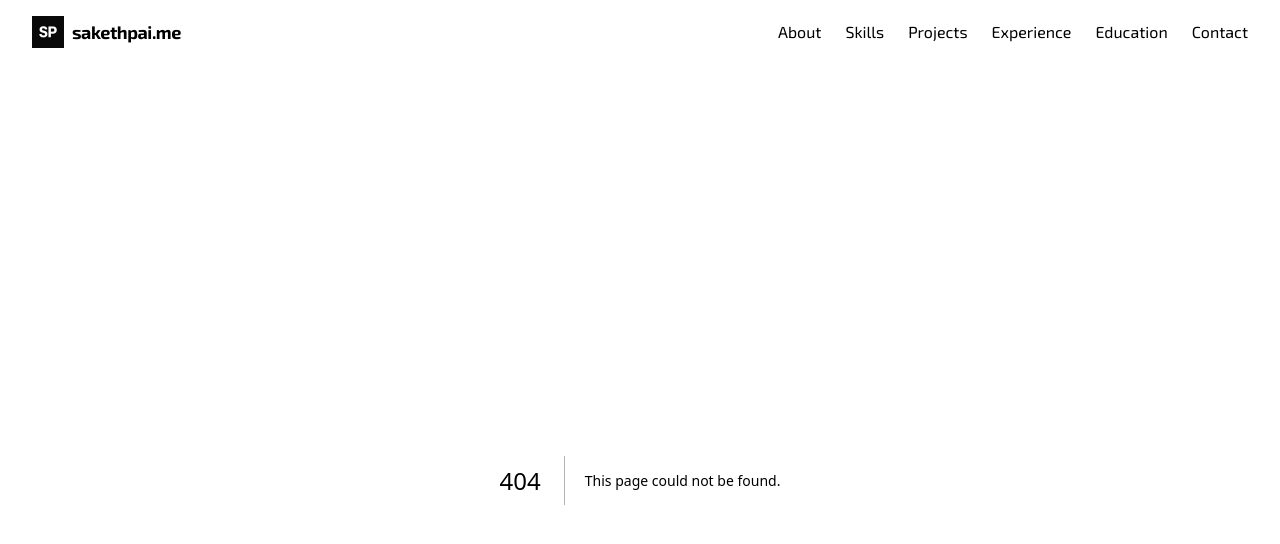
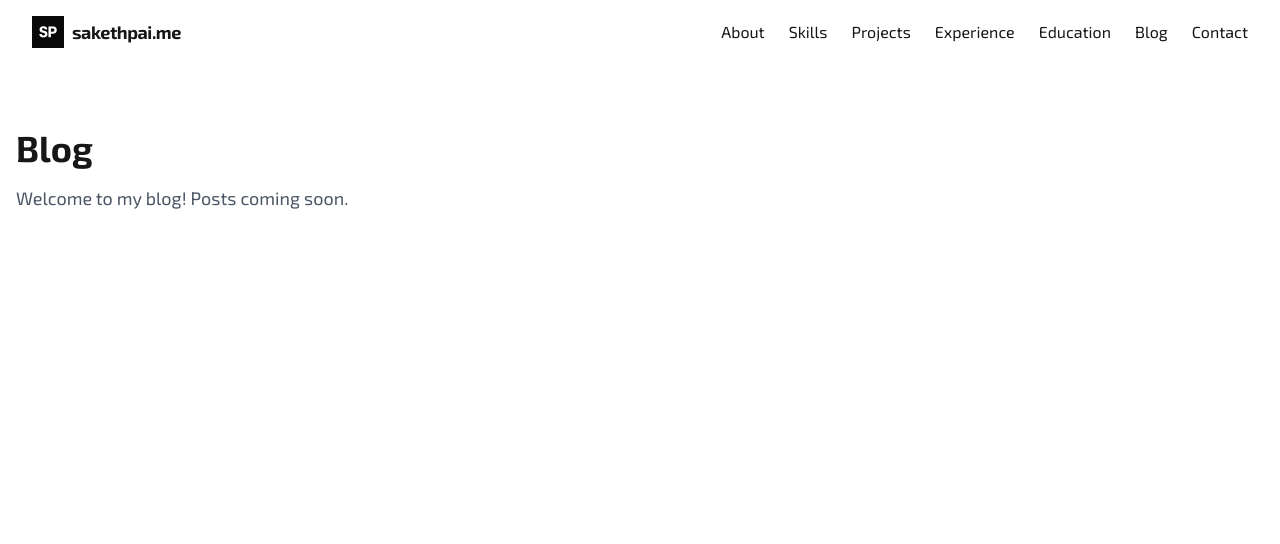
Before and after one commit to SavvyHex/sakethpai.me, a Next.js app: page /blog in a window 1280 px wide. Before the commit this address had no page. Shown: the top 544 px of the page. Built offline with nearby package versions, Linux system fonts and the light colour scheme.

Commit message:
Create `/blog` endpoint

```diff
--- /dev/null
+++ b/app/blog/page.tsx
@@ -0,0 +1,10 @@
+import React from 'react';
+
+export default function BlogPage() {
+  return (
+    <main className="container mx-auto py-12 px-4">
+      <h1 className="text-4xl font-bold mb-4">Blog</h1>
+      <p className="text-lg text-gray-600">Welcome to my blog! Posts coming soon.</p>
+    </main>
+  );
+}
--- /dev/null
+++ b/app/components/FaceBlog.tsx
@@ -0,0 +1,9 @@
+export default function FaceBlog() {
+  return (
+    <div className="face-glow flex flex-col items-center justify-center w-full h-full p-[5%] bg-[#18181b] rounded-2xl text-white overflow-y-auto shadow-lg">
+      <h2 className="text-[clamp(1rem,2vw,2rem)] font-semibold mb-[4%]">📝 Blog</h2>
+      <p className="text-gray-300 mb-4 text-center">Check out my latest posts and thoughts on web development, tech, and more.</p>
+      <a href="/blog" className="text-primary underline hover:no-underline text-lg font-medium">Go to Blog</a>
+    </div>
+  );
+}
--- a/app/components/Navbar.tsx
+++ b/app/components/Navbar.tsx
@@ -7,7 +7,23 @@ const sections = [
   { id: "projects", label: "Projects" },
   { id: "experience", label: "Experience" },
   { id: "education", label: "Education" },
+  // Blog will be inserted before Contact
   { id: "contact", label: "Contact" },
+];
+
+const navLinks = [
+  ...sections.slice(0, 5).map((section) => ({
+    href: `#${section.id}`,
+    label: section.label,
+  })),
+  {
+    href: "/blog",
+    label: "Blog",
+  },
+  ...sections.slice(5).map((section) => ({
+    href: `#${section.id}`,
+    label: section.label,
+  })),
 ];
 
 export default function Navbar() {
@@ -18,14 +34,23 @@ export default function Navbar() {
         <span className="font-bold text-lg tracking-tight">sakethpai.me</span>
       </Link>
       <ul className="flex gap-6 text-base font-medium">
-        {sections.map((section) => (
-          <li key={section.id}>
-            <a
-              href={`#${section.id}`}
-              className="hover:text-primary transition-colors duration-200"
-            >
-              {section.label}
-            </a>
+        {navLinks.map((link) => (
+          <li key={link.label}>
+            {link.href.startsWith("#") ? (
+              <a
+                href={link.href}
+                className="hover:text-primary transition-colors duration-200"
+              >
+                {link.label}
+              </a>
+            ) : (
+              <Link
+                href={link.href}
+                className="hover:text-primary transition-colors duration-200"
+              >
+                {link.label}
+              </Link>
+            )}
           </li>
         ))}
       </ul>
--- a/app/page.tsx
+++ b/app/page.tsx
@@ -5,6 +5,7 @@ import FaceProjects from "./components/FaceProjects";
 import FaceExperience from "./components/FaceExperience";
 import FaceEducation from "./components/FaceEducation";
 import FaceContact from "./components/FaceContact";
+import FaceBlog from "./components/FaceBlog";
 
 export default function Page() {
   return (
@@ -41,8 +42,14 @@ export default function Page() {
         <FaceEducation />
       </section>
       <section
+        id="blog"
+        className="w-full max-w-3xl my-12 scroll-mt-24"
+      >
+        <FaceBlog />
+      </section>
+      <section
         id="contact"
-    className="w-full max-w-3xl my-12 scroll-mt-24"
+        className="w-full max-w-3xl my-12 scroll-mt-24"
       >
         <FaceContact />
       </section>
```
